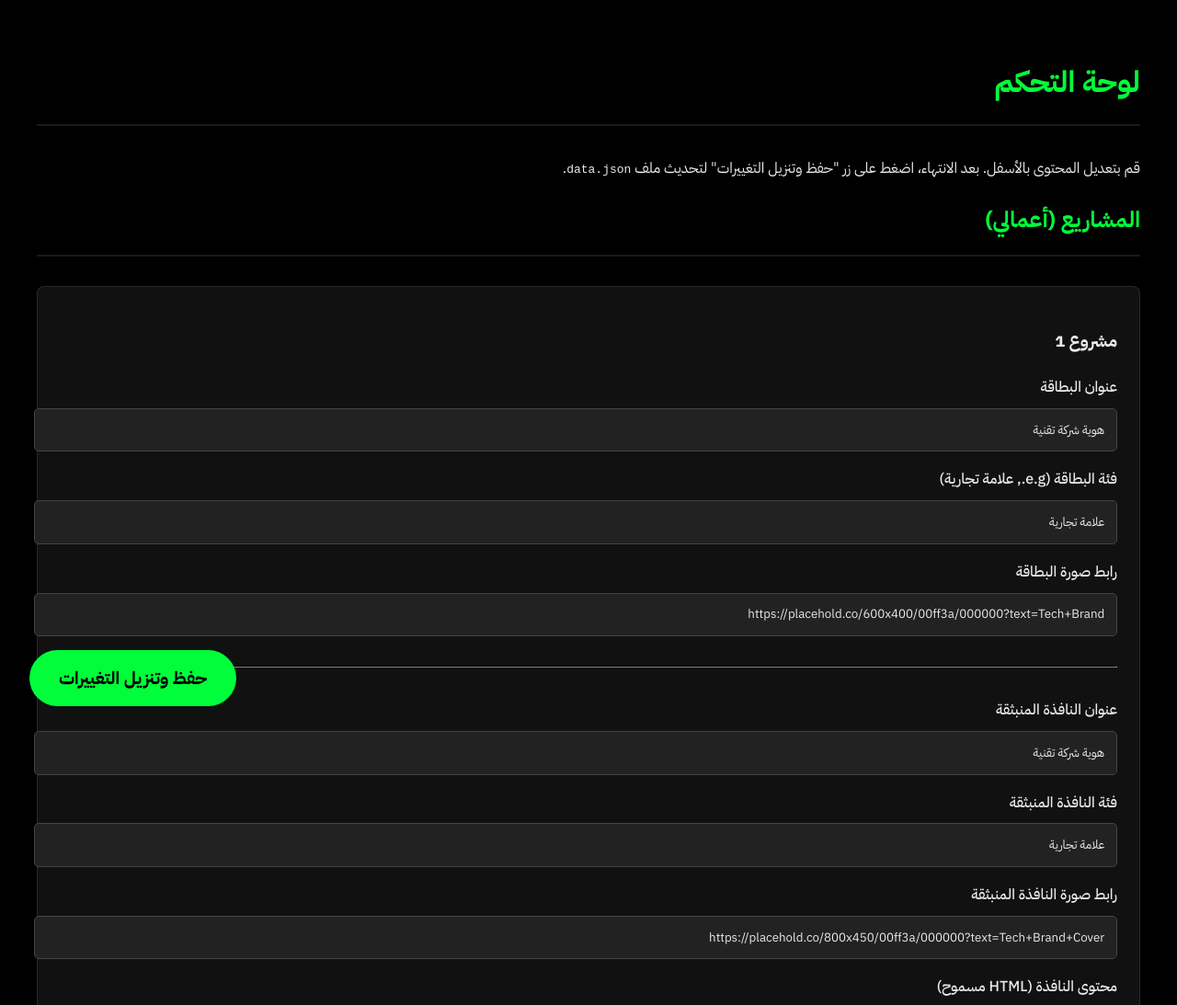
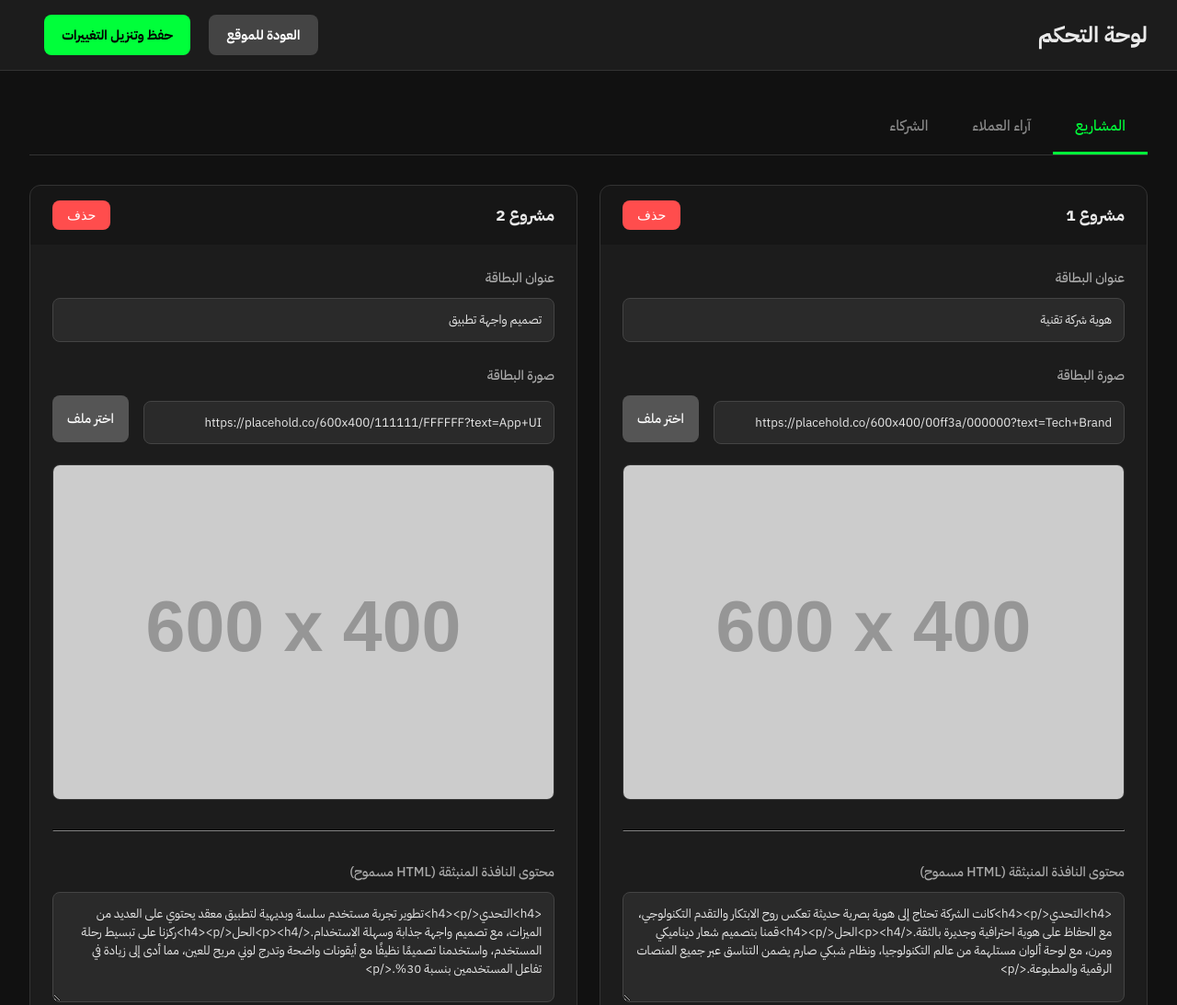
Before and after one commit to a7medalnahdi/mywebsite, a plain HTML site: page admin.html in a window 1280 px wide. Shown: the top 1093 px of the page at 92% size. Drawn offline with Linux system fonts and the light colour scheme; placeholder pictures from the web are drawn by us.

Commit message:
Add files via upload

```diff
--- a/admin.html
+++ b/admin.html
@@ -8,56 +8,206 @@
     <link rel="preconnect" href="https://fonts.gstatic.com" crossorigin>
     <link href="https://fonts.googleapis.com/css2?family=IBM+Plex+Sans+Arabic:wght@300;400;500;700&display=swap" rel="stylesheet">
     <style>
-        :root { --bg-color: #000000; --text-color: #EAEAEA; --accent-color: #00ff3a; --card-bg-color: #111111; --card-border-color: rgba(255, 255, 255, 0.1); }
-        body { font-family: 'IBM Plex Sans Arabic', sans-serif; background-color: var(--bg-color); color: var(--text-color); line-height: 1.8; padding: 2rem; }
-        .container { max-width: 1200px; margin: auto; }
-        h1, h2 { color: var(--accent-color); border-bottom: 2px solid var(--card-border-color); padding-bottom: 1rem; margin-bottom: 2rem; }
-        .item-card { background-color: var(--card-bg-color); border: 1px solid var(--card-border-color); border-radius: 8px; padding: 1.5rem; margin-bottom: 1.5rem; }
-        .form-group { margin-bottom: 1rem; }
-        .form-group label { display: block; margin-bottom: 0.5rem; font-weight: 500; }
+        :root {
+            --bg-color: #111111;
+            --surface-color: #1c1c1c;
+            --primary-color: #00ff3a;
+            --text-color: #EAEAEA;
+            --border-color: #333;
+        }
+        * { box-sizing: border-box; margin: 0; padding: 0; }
+        body {
+            font-family: 'IBM Plex Sans Arabic', sans-serif;
+            background-color: var(--bg-color);
+            color: var(--text-color);
+            line-height: 1.8;
+        }
+        .admin-header {
+            background-color: var(--surface-color);
+            padding: 1rem 2rem;
+            display: flex;
+            justify-content: space-between;
+            align-items: center;
+            border-bottom: 1px solid var(--border-color);
+            position: sticky;
+            top: 0;
+            z-index: 1000;
+        }
+        .admin-header h1 {
+            font-size: 1.5rem;
+            color: var(--text-color);
+        }
+        .header-actions button, .header-actions a {
+            padding: 0.7rem 1.2rem;
+            font-weight: 700;
+            border-radius: 8px;
+            cursor: pointer;
+            border: none;
+            font-family: inherit;
+            transition: all 0.2s;
+            text-decoration: none;
+            font-size: 0.9rem;
+            margin-left: 1rem;
+        }
+        .btn-back {
+            background-color: #444;
+            color: #fff;
+        }
+        .btn-back:hover {
+            background-color: #555;
+        }
+        .btn-save {
+            background-color: var(--primary-color);
+            color: #000;
+        }
+        .btn-save:hover {
+            filter: brightness(1.2);
+        }
+
+        .container { max-width: 1300px; margin: auto; padding: 2rem; }
+
+        .tabs {
+            display: flex;
+            border-bottom: 1px solid var(--border-color);
+            margin-bottom: 2rem;
+        }
+        .tab-btn {
+            padding: 1rem 1.5rem;
+            cursor: pointer;
+            background: none;
+            border: none;
+            color: #888;
+            font-family: inherit;
+            font-size: 1rem;
+            font-weight: 500;
+            border-bottom: 3px solid transparent;
+            transition: all 0.2s;
+        }
+        .tab-btn:hover {
+            color: #fff;
+        }
+        .tab-btn.active {
+            color: var(--primary-color);
+            border-bottom-color: var(--primary-color);
+        }
+
+        .tab-content { display: none; }
+        .tab-content.active { display: block; }
+
+        .item-list {
+            display: grid;
+            grid-template-columns: repeat(auto-fill, minmax(400px, 1fr));
+            gap: 1.5rem;
+        }
+
+        .item-card {
+            background-color: var(--surface-color);
+            border: 1px solid var(--border-color);
+            border-radius: 12px;
+            overflow: hidden;
+        }
+        .item-card-header {
+            padding: 1rem 1.5rem;
+            background-color: rgba(0,0,0,0.2);
+            display: flex;
+            justify-content: space-between;
+            align-items: center;
+        }
+        .item-card-header h3 {
+             font-size: 1.1rem;
+        }
+        .item-card-body {
+            padding: 1.5rem;
+        }
+
+        .form-group { margin-bottom: 1.5rem; }
+        .form-group label { display: block; margin-bottom: 0.5rem; font-weight: 500; color: #aaa; font-size: 0.9rem; }
         .form-group input, .form-group textarea {
-            width: 100%; padding: 0.8rem; background: #222; border: 1px solid #444; border-radius: 5px; color: var(--text-color); font-family: inherit;
+            width: 100%; padding: 0.8rem; background: #2a2a2a; border: 1px solid #444; border-radius: 8px; color: var(--text-color); font-family: inherit;
         }
         .form-group textarea { resize: vertical; min-height: 120px; }
-        button {
-            padding: 0.8rem 1.5rem; font-weight: 700; border-radius: 5px; cursor: pointer; border: none; font-family: inherit; transition: all 0.2s;
+        .form-group input:focus, .form-group textarea:focus {
+            outline: none;
+            border-color: var(--primary-color);
         }
-        .btn-add { background-color: var(--accent-color); color: #000; }
-        .btn-delete { background-color: #ff4d4d; color: #fff; }
-        .btn-save {
-            position: fixed; bottom: 2rem; left: 2rem; background-color: var(--accent-color); color: #000; padding: 1rem 2rem; font-size: 1.2rem; border-radius: 50px; z-index: 100;
+
+        .image-group .image-controls {
+            display: flex;
+            gap: 1rem;
+            align-items: center;
         }
-        .btn-save:hover { transform: scale(1.05); }
-        #output-area { margin-top: 2rem; }
-        #json-output { width: 100%; height: 300px; background: #1a1a1a; color: #fff; border: 1px solid var(--card-border-color); }
+        .image-group input[type="file"] { display: none; }
+        .image-group .btn-upload {
+            padding: 0.8rem 1rem;
+            background-color: #555;
+            color: #fff;
+            border-radius: 8px;
+            cursor: pointer;
+            text-align: center;
+            flex-shrink: 0;
+        }
+        .image-group .image-preview {
+            display: block;
+            max-width: 100%;
+            margin-top: 1rem;
+            border-radius: 8px;
+            border: 1px solid var(--border-color);
+        }
+
+        .btn-delete { background-color: #ff4d4d; color: #fff; padding: 0.5rem 1rem; font-size: 0.9rem; border-radius: 8px; border: none; cursor: pointer;}
+        .btn-add {
+            display: block;
+            width: 100%;
+            padding: 1.5rem;
+            font-size: 1.2rem;
+            font-weight: 700;
+            background-color: transparent;
+            color: var(--primary-color);
+            border: 2px dashed var(--border-color);
+            border-radius: 12px;
+            cursor: pointer;
+            transition: all 0.2s;
+            margin-top: 1.5rem;
+        }
+        .btn-add:hover {
+            background-color: var(--surface-color);
+            border-color: var(--primary-color);
+        }
         .hidden { display: none; }
     </style>
 </head>
 <body>
-    <div class="container">
+
+    <header class="admin-header">
         <h1>لوحة التحكم</h1>
-        <p>قم بتعديل المحتوى بالأسفل. بعد الانتهاء، اضغط على زر "حفظ وتنزيل التغييرات" لتحديث ملف <code>data.json</code>.</p>
+        <div class="header-actions">
+            <a href="LAST.html" class="btn-back">العودة للموقع</a>
+            <button class="btn-save" onclick="saveChanges()">حفظ وتنزيل التغييرات</button>
+        </div>
+    </header>
 
-        <section id="admin-portfolio">
-            <h2>المشاريع (أعمالي)</h2>
-            <div id="portfolio-list"></div>
+    <main class="container">
+        <nav class="tabs">
+            <button class="tab-btn active" onclick="openTab(event, 'portfolio')">المشاريع</button>
+            <button class="tab-btn" onclick="openTab(event, 'testimonials')">آراء العملاء</button>
+            <button class="tab-btn" onclick="openTab(event, 'partners')">الشركاء</button>
+        </nav>
+
+        <div id="portfolio" class="tab-content active">
+            <div id="portfolio-list" class="item-list"></div>
             <button class="btn-add" onclick="addPortfolioItem()">+ إضافة مشروع جديد</button>
-        </section>
+        </div>
 
-        <section id="admin-testimonials" style="margin-top: 4rem;">
-            <h2>آراء العملاء</h2>
-            <div id="testimonials-list"></div>
+        <div id="testimonials" class="tab-content">
+            <div id="testimonials-list" class="item-list"></div>
             <button class="btn-add" onclick="addTestimonialItem()">+ إضافة رأي جديد</button>
-        </section>
+        </div>
 
-        <section id="admin-partners" style="margin-top: 4rem;">
-            <h2>الشركاء (عملت مع)</h2>
-            <div id="partners-list"></div>
+        <div id="partners" class="tab-content">
+            <div id="partners-list" class="item-list"></div>
             <button class="btn-add" onclick="addPartnerItem()">+ إضافة شريك جديد</button>
-        </section>
-    </div>
-
-    <button class="btn-save" onclick="saveChanges()">حفظ وتنزيل التغييرات</button>
+        </div>
+    </main>
 
     <script>
     let siteData = {};
@@ -66,68 +216,103 @@
 
     async function loadData() {
         try {
-            const response = await fetch('data.json');
+            const response = await fetch('data.json?v=' + Date.now()); // Prevent caching
             siteData = await response.json();
-            renderPortfolio();
-            renderTestimonials();
-            renderPartners();
+            renderAll();
+            setupEventListeners();
         } catch (error) {
             console.error('Error loading data:', error);
             alert('خطأ في تحميل ملف data.json. تأكد من وجوده في نفس المجلد.');
         }
     }
 
-    // Render Portfolio
+    function renderAll() {
+        renderPortfolio();
+        renderTestimonials();
+        renderPartners();
+    }
+
+    // --- RENDER FUNCTIONS ---
     function renderPortfolio() {
         const list = document.getElementById('portfolio-list');
         list.innerHTML = siteData.portfolio.map((item, index) => `
-            <div class="item-card" data-index="${index}">
-                <h3>مشروع ${index + 1}</h3>
-                <div class="form-group"><label>عنوان البطاقة</label><input type="text" value="${item.title}" class="title"></div>
-                <div class="form-group"><label>فئة البطاقة (e.g., علامة تجارية)</label><input type="text" value="${item.card_category}" class="card_category"></div>
-                <div class="form-group"><label>رابط صورة البطاقة</label><input type="text" value="${item.image}" class="image"></div>
-                <hr style="margin: 2rem 0; border-color: #333;">
-                <div class="form-group"><label>عنوان النافذة المنبثقة</label><input type="text" value="${item.modal_title}" class="modal_title"></div>
-                <div class="form-group"><label>فئة النافذة المنبثقة</label><input type="text" value="${item.modal_category}" class="modal_category"></div>
-                <div class="form-group"><label>رابط صورة النافذة المنبثقة</label><input type="text" value="${item.modal_image}" class="modal_image"></div>
-                <div class="form-group"><label>محتوى النافذة (HTML مسموح)</label><textarea class="modal_content">${item.modal_content}</textarea></div>
-                <button class="btn-delete" onclick="deleteItem('portfolio', ${index})">حذف المشروع</button>
+            <div class="item-card" data-index="${index}" data-section="portfolio">
+                <div class="item-card-header">
+                    <h3>مشروع ${index + 1}</h3>
+                    <button class="btn-delete" onclick="deleteItem('portfolio', ${index})">حذف</button>
+                </div>
+                <div class="item-card-body">
+                    <div class="form-group"><label>عنوان البطاقة</label><input type="text" class="data-field" data-key="title" value="${item.title}"></div>
+                    <div class="form-group image-group"><label>صورة البطاقة</label><div class="image-controls"><input type="text" class="data-field image-url" data-key="image" value="${item.image}"><input type="file" class="image-upload" accept="image/*" id="p_img_${index}"><label for="p_img_${index}" class="btn-upload">اختر ملف</label></div><img src="${item.image}" class="image-preview" alt="Preview"></div>
+                    <hr style="margin: 2rem 0; border-color: #333;">
+                    <div class="form-group"><label>محتوى النافذة المنبثقة (HTML مسموح)</label><textarea class="data-field" data-key="modal_content">${item.modal_content}</textarea></div>
+                </div>
             </div>
         `).join('');
     }
 
-    // Render Testimonials
     function renderTestimonials() {
         const list = document.getElementById('testimonials-list');
         list.innerHTML = siteData.testimonials.map((item, index) => `
-            <div class="item-card" data-index="${index}">
-                <h3>رأي ${index + 1}</h3>
-                <div class="form-group"><label>نص الرأي</label><textarea class="text">${item.text}</textarea></div>
-                <div class="form-group"><label>اسم العميل</label><input type="text" value="${item.author}" class="author"></div>
-                <div class="form-group"><label>منصب العميل</label><input type="text" value="${item.position}" class="position"></div>
-                <div class="form-group"><label>رابط صورة العميل</label><input type="text" value="${item.image}" class="image"></div>
-                <button class="btn-delete" onclick="deleteItem('testimonials', ${index})">حذف الرأي</button>
+            <div class="item-card" data-index="${index}" data-section="testimonials">
+                <div class="item-card-header"><h3>رأي ${index + 1}</h3><button class="btn-delete" onclick="deleteItem('testimonials', ${index})">حذف</button></div>
+                <div class="item-card-body">
+                    <div class="form-group image-group"><label>صورة العميل</label><div class="image-controls"><input type="text" class="data-field image-url" data-key="image" value="${item.image}"><input type="file" class="image-upload" accept="image/*" id="t_img_${index}"><label for="t_img_${index}" class="btn-upload">اختر ملف</label></div><img src="${item.image}" class="image-preview" alt="Preview"></div>
+                    <div class="form-group"><label>نص الرأي</label><textarea class="data-field" data-key="text">${item.text}</textarea></div>
+                    <div class="form-group"><label>اسم العميل</label><input type="text" class="data-field" data-key="author" value="${item.author}"></div>
+                    <div class="form-group"><label>منصب العميل</label><input type="text" class="data-field" data-key="position" value="${item.position}"></div>
+                </div>
             </div>
         `).join('');
     }
 
-    // Render Partners
     function renderPartners() {
         const list = document.getElementById('partners-list');
         list.innerHTML = siteData.partners.map((item, index) => `
-            <div class="item-card" data-index="${index}">
-                 <h3>شريك ${index + 1}</h3>
-                <div class="form-group"><label>اسم الشريك (للنص البديل)</label><input type="text" value="${item.name}" class="name"></div>
-                <div class="form-group"><label>رابط شعار الشريك</label><input type="text" value="${item.logo}" class="logo"></div>
-                <button class="btn-delete" onclick="deleteItem('partners', ${index})">حذف الشريك</button>
+            <div class="item-card" data-index="${index}" data-section="partners">
+                <div class="item-card-header"><h3>شريك ${index + 1}</h3><button class="btn-delete" onclick="deleteItem('partners', ${index})">حذف</button></div>
+                <div class="item-card-body">
+                    <div class="form-group image-group"><label>شعار الشريك</label><div class="image-controls"><input type="text" class="data-field image-url" data-key="logo" value="${item.logo}"><input type="file" class="image-upload" accept="image/*" id="l_img_${index}"><label for="l_img_${index}" class="btn-upload">اختر ملف</label></div><img src="${item.logo}" class="image-preview" alt="Preview"></div>
+                    <div class="form-group"><label>اسم الشريك (للنص البديل)</label><input type="text" class="data-field" data-key="name" value="${item.name}"></div>
+                </div>
             </div>
         `).join('');
     }
 
-    // Add new items
+    // --- EVENT LISTENERS ---
+    function setupEventListeners() {
+        document.body.addEventListener('change', function(event) {
+            // Handle image uploads
+            if (event.target.classList.contains('image-upload')) {
+                const file = event.target.files[0];
+                if (!file) return;
+
+                const reader = new FileReader();
+                reader.onload = (e) => {
+                    const card = event.target.closest('.item-card');
+                    const preview = card.querySelector('.image-preview');
+                    const urlInput = card.querySelector('.image-url');
+
+                    preview.src = e.target.result;
+                    urlInput.value = ''; // Clear URL input when a file is uploaded
+                };
+                reader.readAsDataURL(file);
+            }
+        });
+        document.body.addEventListener('input', function(event){
+             // Handle image url changes
+            if (event.target.classList.contains('image-url')) {
+                 const card = event.target.closest('.item-card');
+                 const preview = card.querySelector('.image-preview');
+                 preview.src = event.target.value;
+            }
+        });
+    }
+
+    // --- ACTIONS (ADD, DELETE, SAVE) ---
     function addPortfolioItem() {
         siteData.portfolio.push({
-            id: Date.now().toString(), category: "branding", image: "", title: "مشروع جديد", card_category: "", modal_title: "", modal_category: "", modal_image: "", modal_content: ""
+            id: Date.now().toString(), category: "branding", image: "", title: "مشروع جديد", card_category: "علامة تجارية", modal_title: "مشروع جديد", modal_category: "علامة تجارية", modal_image: "", modal_content: ""
         });
         renderPortfolio();
     }
@@ -140,59 +325,32 @@
         renderPartners();
     }
 
-    // Delete item
     function deleteItem(section, index) {
         if(confirm('هل أنت متأكد من حذف هذا العنصر؟')) {
             siteData[section].splice(index, 1);
-            if(section === 'portfolio') renderPortfolio();
-            else if(section === 'testimonials') renderTestimonials();
-            else if(section === 'partners') renderPartners();
+            renderAll();
         }
     }
 
-    // Save changes
     function saveChanges() {
-        // Update portfolio
-        const portfolioItems = document.querySelectorAll('#portfolio-list .item-card');
-        const newPortfolio = [];
-        portfolioItems.forEach(card => {
-            newPortfolio.push({
-                id: siteData.portfolio[card.dataset.index].id,
-                category: siteData.portfolio[card.dataset.index].category,
-                title: card.querySelector('.title').value,
-                card_category: card.querySelector('.card_category').value,
-                image: card.querySelector('.image').value,
-                modal_title: card.querySelector('.modal_title').value,
-                modal_category: card.querySelector('.modal_category').value,
-                modal_image: card.querySelector('.modal_image').value,
-                modal_content: card.querySelector('.modal_content').value,
+        if(!confirm('هل تريد حفظ التغييرات وتنزيل الملف الجديد؟')) return;
+
+        // Collect data from the DOM
+        document.querySelectorAll('.item-card').forEach(card => {
+            const section = card.dataset.section;
+            const index = card.dataset.index;
+            let item = siteData[section][index];
+
+            card.querySelectorAll('.data-field').forEach(field => {
+                const key = field.dataset.key;
+                if(key === 'image' || key === 'logo'){
+                    // For images, save the preview src, which can be a URL or Base64
+                    item[key] = card.querySelector('.image-preview').src;
+                } else {
+                    item[key] = field.value;
+                }
             });
         });
-        siteData.portfolio = newPortfolio;
-
-        // Update testimonials
-        const testimonialItems = document.querySelectorAll('#testimonials-list .item-card');
-        const newTestimonials = [];
-        testimonialItems.forEach(card => {
-            newTestimonials.push({
-                text: card.querySelector('.text').value,
-                author: card.querySelector('.author').value,
-                position: card.querySelector('.position').value,
-                image: card.querySelector('.image').value,
-            });
-        });
-        siteData.testimonials = newTestimonials;
-
-        // Update partners
-        const partnerItems = document.querySelectorAll('#partners-list .item-card');
-        const newPartners = [];
-        partnerItems.forEach(card => {
-            newPartners.push({
-                name: card.querySelector('.name').value,
-                logo: card.querySelector('.logo').value,
-            });
-        });
-        siteData.partners = newPartners;
 
         // Generate and download JSON
         const jsonString = JSON.stringify(siteData, null, 2);
@@ -206,7 +364,15 @@
         document.body.removeChild(a);
         URL.revokeObjectURL(url);
 
-        alert('تم تجهيز ملف data.json الجديد. سيتم تنزيله الآن. يرجى استبدال الملف القديم على الخادم بالملف الجديد.');
+        alert('تم تجهيز ملف data.json الجديد. سيتم تنزيله الآن.\n\n**مهم:** يرجى استبدال الملف القديم على الخادم بالملف الجديد الذي تم تنزيله.');
+    }
+
+    // --- UI (TABS) ---
+    function openTab(evt, tabName) {
+        document.querySelectorAll('.tab-content').forEach(tc => tc.style.display = 'none');
+        document.querySelectorAll('.tab-btn').forEach(tb => tb.classList.remove('active'));
+        document.getElementById(tabName).style.display = 'block';
+        evt.currentTarget.classList.add('active');
     }
     </script>
 </body>
```
